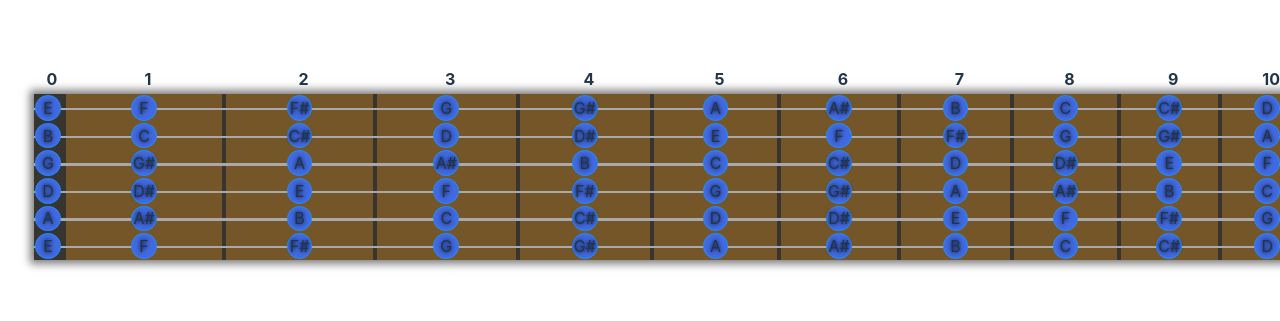
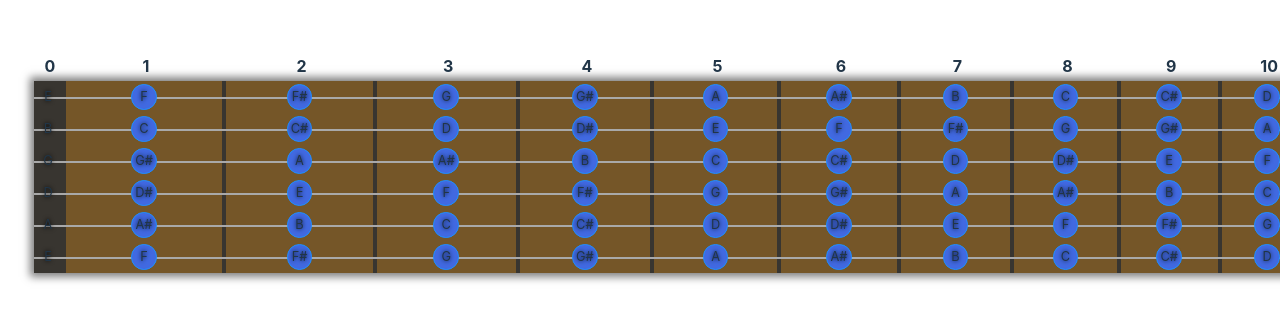
Before and after one commit to toddpress/fretz, a React (Vite) app: page / in a window 1280 px wide. Shown: the part 237-558 px from the top of the page. Built offline with nearby package versions, Linux system fonts and the light colour scheme.

Commit message:
add silly accessibility and styling improvements

```diff
--- a/src/components/Fretboard/fretboard.module.scss
+++ b/src/components/Fretboard/fretboard.module.scss
@@ -47,6 +47,7 @@
     display: inline-flex;
     justify-content: center;
     align-items: center;
+    padding: 0.2rem 0;
 
     .note {
         position: relative;
@@ -56,7 +57,15 @@
         display: inline-flex;
         justify-content: center;
         align-items: center;
+        font-size: 0.8em;
+    }
+}
+
+.fret .note {
         border: 1px solid dodgerblue;
         background-color: royalblue;
-    }
 }
+
+.placehodor {
+    padding: 0px;
+}
--- a/src/components/Fretboard/index.tsx
+++ b/src/components/Fretboard/index.tsx
@@ -3,6 +3,7 @@ import { Note } from '../../types'
 import { getNotes } from '../../util'
 import { FRET_WIDTHS } from '../../constants'
 import styles from './Fretboard.module.scss'
+import { getOrdinal } from '../../util/getOrdinal'
 
 type FretboardProps = {
     fretCount?: number
@@ -10,6 +11,7 @@ type FretboardProps = {
 }
 const STANDARD: Note[] = ['E', 'A', 'D', 'G', 'B', 'E']
 
+// TODO - fretCount should account for the number of frets on the guitar's fingerboard not number of notes
 export const Fretboard = ({ tuning = STANDARD, fretCount = 24 }: FretboardProps) => {
 
     const frets = Array.from({ length: fretCount }, (_, index) => index)
@@ -21,10 +23,10 @@ export const Fretboard = ({ tuning = STANDARD, fretCount = 24 }: FretboardProps)
         <table className="neck">
             <thead>
                 <tr style={{ display: 'flex'}}>
-                    <th scope="col" role="presentation"></th>
+                    <th scope="col" role="presentation" className={styles.placehodor}></th>
                     {frets.map((fret) => {
                         const id = `fret_${fret}`
-                        const fretName = `${fret}`
+                        const fretName = `${getOrdinal(fret)} Fret`
                         return (
                             <th
                                 key={id}
@@ -32,7 +34,8 @@ export const Fretboard = ({ tuning = STANDARD, fretCount = 24 }: FretboardProps)
                                 scope="col"
                                 style={{ width: `${FRET_WIDTHS[fret] * 4}rem` }}
                             >
-                                <span>{fretName}</span>
+                                <span className="sr-only">{fretName}</span>
+                                <span aria-hidden="true">{fret}</span>
                             </th>
                         )
                     })}
```
